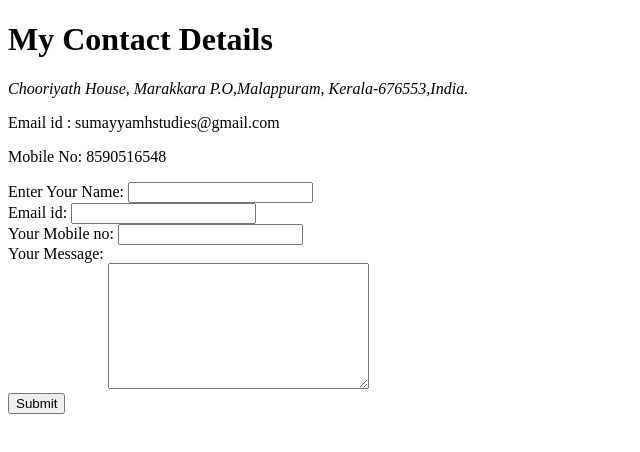
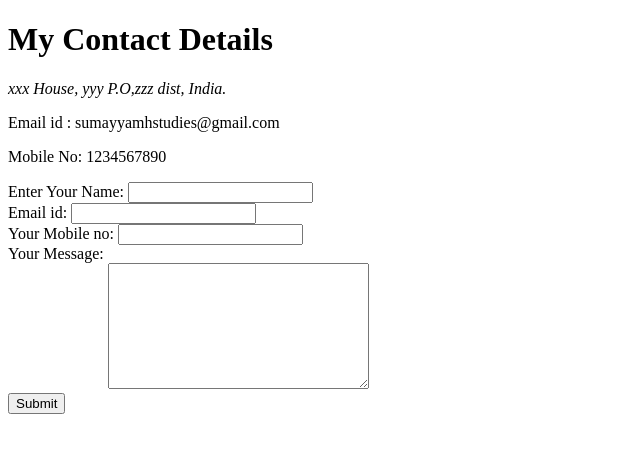
Before and after one commit to sumayyamh/resume, a plain HTML site: page contact.html in a window 1280 px wide. Shown: the whole page, without its empty margins (0-640 px from the left). Drawn offline with Linux system fonts and the light colour scheme.

Commit message:
Update contact.html

```diff
--- a/contact.html
+++ b/contact.html
@@ -6,11 +6,11 @@
   </head>
   <body>
     <h1>My Contact Details</h1>
-    <p><address class="">Chooriyath House,
-      Marakkara P.O,Malappuram,
-      Kerala-676553,India.</address></p>
+    <p><address class="">xxx House,
+      yyy P.O,zzz dist,
+      India.</address></p>
     <p>Email id : sumayyamhstudies@gmail.com</p>
-    <p>Mobile No: 8590516548</p>
+    <p>Mobile No: 1234567890</p>
 
     <form class="form"  method="post" enctype="text/plain">
       <div class="form">
```
